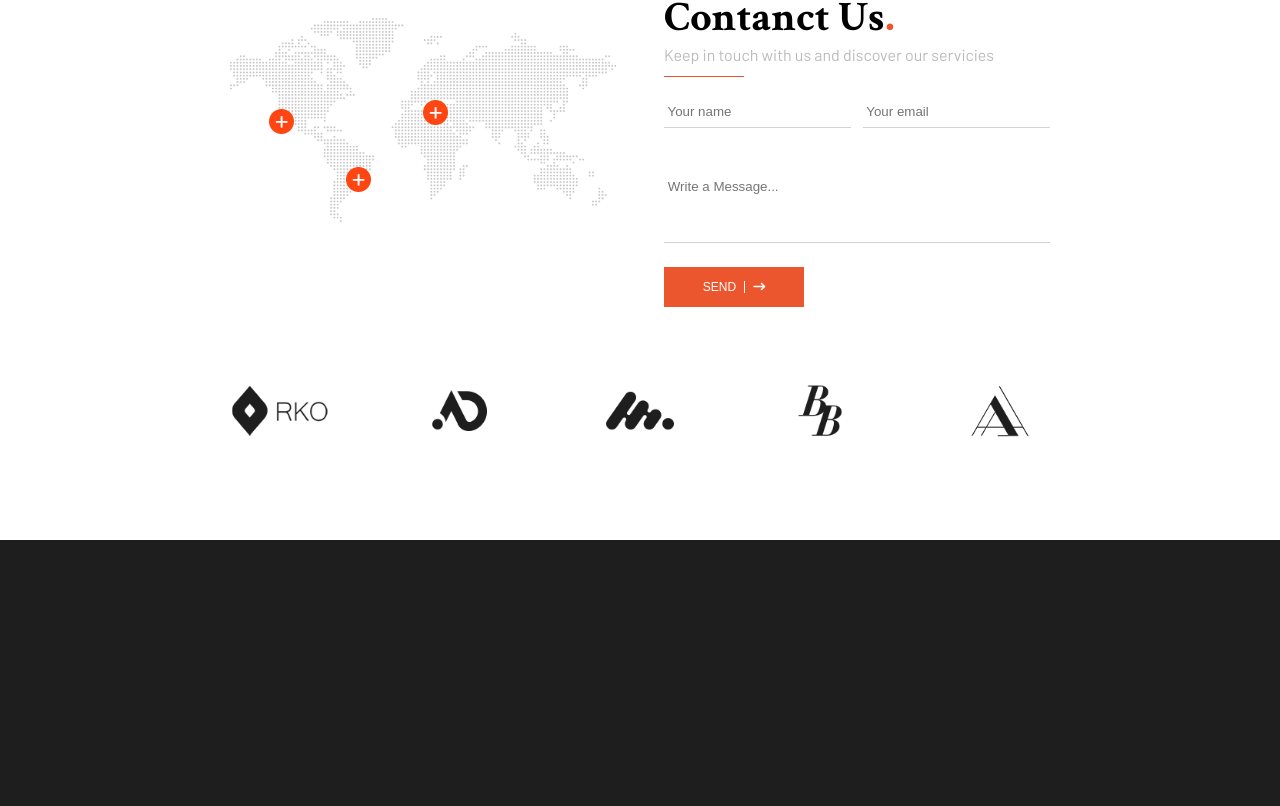
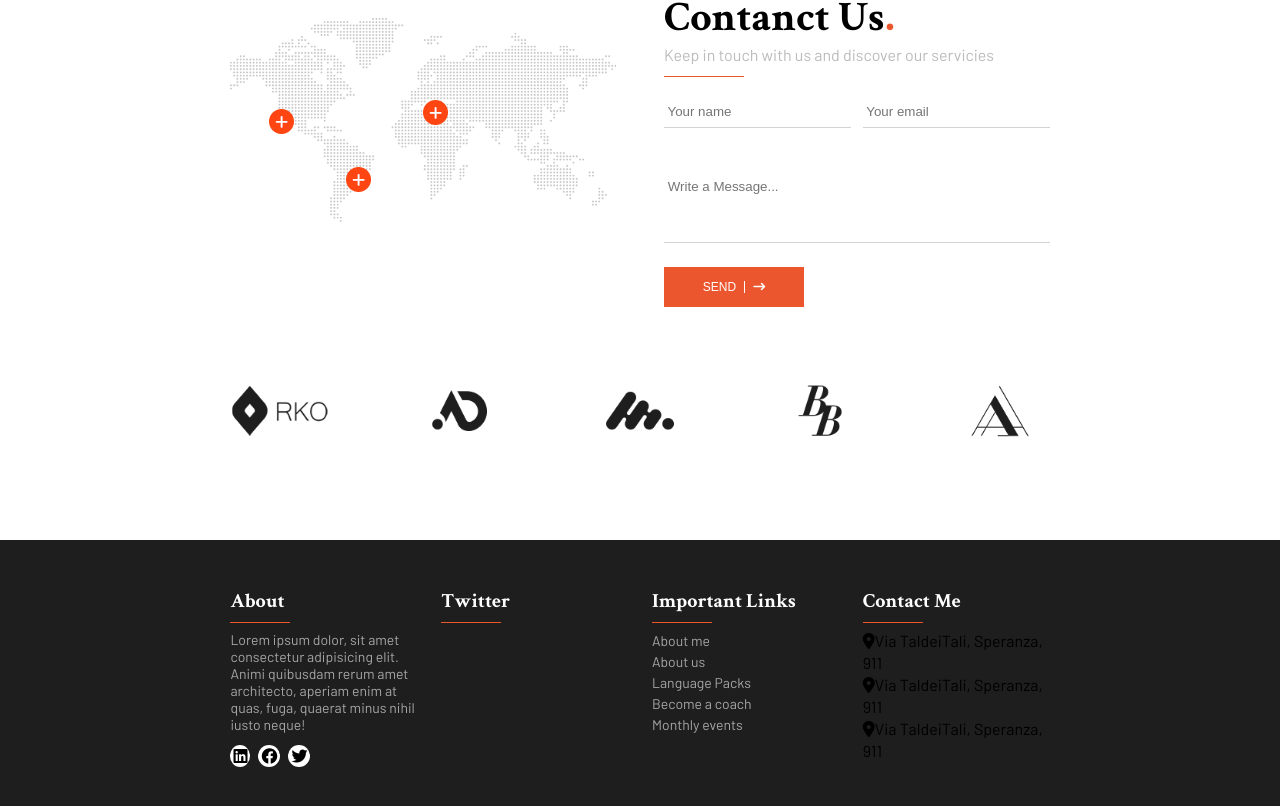
Before and after one commit to PietroDeBianchi/proj-html-vuejs, a Vue app: page / in a window 1280 px wide. Shown: the part 4327-5133 px from the top of the page. Built offline with nearby package versions, Linux system fonts and the light colour scheme.

Commit message:
ultimate footer

```diff
--- a/src/components/AppFooter.vue
+++ b/src/components/AppFooter.vue
@@ -10,7 +10,43 @@ export default {
 
 <template>
     <section>
-
+        <div class="container">
+            <div class="container child">
+                <div class="column">
+                    <h2>About</h2>
+                    <div class="line"></div>
+                    <p>Lorem ipsum dolor, sit amet consectetur adipisicing elit. Animi quibusdam rerum amet architecto,
+                        aperiam enim at quas, fuga, quaerat minus nihil iusto neque!</p>
+                    <div class="icons">
+                        <i class="fa-brands fa-linkedin"></i>
+                        <i class="fa-brands fa-facebook"></i>
+                        <i class="fa-brands fa-twitter"></i>
+                    </div>
+                </div>
+                <div class="column">
+                    <h2>Twitter</h2>
+                    <div class="line"></div>
+                </div>
+                <div class="column">
+                    <h2>Important Links</h2>
+                    <div class="line"></div>
+                    <ul>
+                        <li><a href="">About me</a></li>
+                        <li><a href="">About us</a></li>
+                        <li><a href="">Language Packs</a></li>
+                        <li><a href="">Become a coach</a></li>
+                        <li><a href="">Monthly events</a></li>
+                    </ul>
+                </div>
+                <div class="column">
+                    <h2>Contact Me</h2>
+                    <div class="line"></div>
+                    <div><i class="fa-solid fa-location-dot"></i><span>Via TaldeiTali, Speranza, 911</span></div>
+                    <div><i class="fa-solid fa-location-dot"></i><span>Via TaldeiTali, Speranza, 911</span></div>
+                    <div><i class="fa-solid fa-location-dot"></i><span>Via TaldeiTali, Speranza, 911</span></div>
+                </div>
+            </div>
+        </div>
     </section>
 </template>
 
@@ -21,5 +57,50 @@ export default {
 section {
     background-color: $black-second-color;
     height: 400px;
+    padding: 48px 0;
+}
+
+.container {
+    @include mixins.container-margin;
+    gap: 24px;
+}
+
+.child {
+    @include mixins.d-flex-evenly;
+}
+
+.column {
+    width: calc(100% / 4);
+    height: 100%;
+    align-self: flex-start;
+
+    h2 {
+        color: $white-first-color;
+        font-size: 20px;
+    }
+
+    a,
+    p {
+        font-size: 14px;
+        color: $gray-third-color;
+    }
+
+    .line {
+        margin: 8px 0;
+        width: 60px;
+        height: 1.5px;
+        background-color: $orange-first-color;
+    }
+}
+
+.icons {
+    margin-top: 12px;
+
+    i {
+        margin-right: 8px;
+        background-color: $white-first-color;
+        padding: 3px;
+        border-radius: 50%;
+    }
 }
 </style>
```
